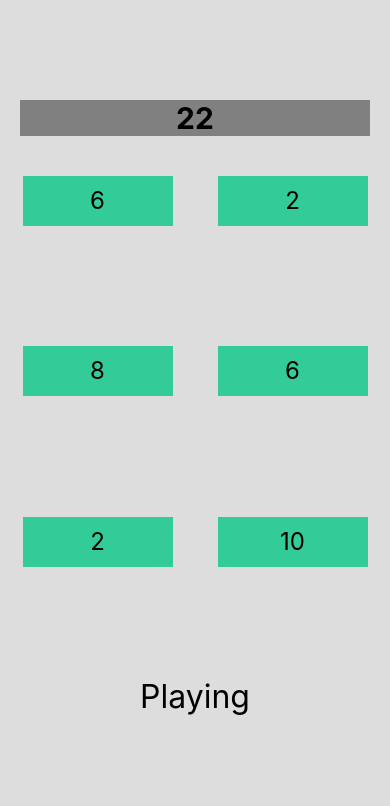
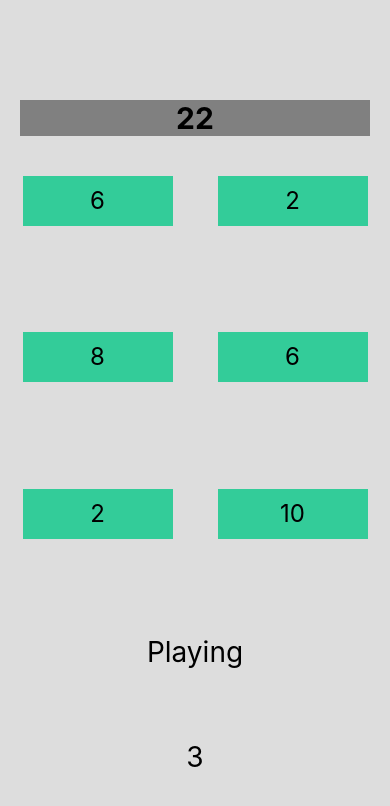
Before and after one commit to saJeremyQin/TargetSum, a React Native app: screen / in a window 390 px wide. Shown: the top 806 px of the page. Built offline with nearby package versions, Linux system fonts and the light colour scheme.

Commit message:
with no stop timer issue after lost or won

```diff
--- a/src/components/Game.tsx
+++ b/src/components/Game.tsx
@@ -1,5 +1,5 @@
 import { Pressable, StyleSheet, Text, View } from 'react-native'
-import React, { useEffect } from 'react'
+import React, { useEffect, useRef } from 'react'
 import { useState } from 'react'
 import RandomNumber from './RandomNumber'
 
@@ -12,16 +12,44 @@ interface GameProps {
 const Game:React.FC<GameProps> = ({randomNumbersCount}) => {
   const [randomNumbersArr, setRandomNumbersArr] = useState<number[]>([]);
   const [selectedIds, setSelectedIds] = useState<number[]>([]);
+  const [remainingSeconds, setRemainingSeconds] = useState<number>(10);
+  const timerId = useRef<NodeJS.Timeout | null>(null);
 
   // Function: Generate random numbers
   const generateRandomNumbers = (): number[] => {
     return Array.from({ length: randomNumbersCount }, () => 1 + Math.floor(10 * Math.random()));
   };
 
+  const startTimer = (): void => {
+    // clear existing if it has
+    if (timerId.current) {
+      clearInterval(timerId.current);
+      timerId.current = null;
+    }
+
+    // reset the remaining seconds
+    setRemainingSeconds(10);
+
+    // restart a new timer
+    timerId.current = setInterval(() => {
+      setRemainingSeconds((prev) => (prev > 0 ? prev - 1 : 0));
+    }, 1000);
+  };
+
   // Only invoke once when initialize, to set random numbers array
+  // start Timer as well
   useEffect(() => {
     const numbers = generateRandomNumbers();
     setRandomNumbersArr(numbers);
+    startTimer();
+
+    // when component unmount, clear the timer
+    return () => {
+      if(timerId.current) {
+        clearInterval(timerId.current);
+        timerId.current=null;
+      }
+    }
   }, []);
 
   // Sum random numbers to generate target
@@ -34,6 +62,7 @@ const Game:React.FC<GameProps> = ({randomNumbersCount}) => {
     const numbers = generateRandomNumbers();
     setRandomNumbersArr(numbers);
     setSelectedIds([]);
+    startTimer();
   }
 
   // When RandomNumber is clicked, selectNumber of Game, which is the parent component of RandomNumber, will be invoked.
@@ -43,11 +72,14 @@ const Game:React.FC<GameProps> = ({randomNumbersCount}) => {
     if(!selectedIds.includes(index)) {
       setSelectedIds((prevSelectedIds) => [...prevSelectedIds, index]);
     }
+    startTimer();
   }
 
   // gameStatus: Playing, Won, Lost
   const gameStatus = () : GameStatus => {
     const sumSelcted = selectedIds.reduce((acc, cur) => acc+randomNumbersArr[cur], 0);
+    if(remainingSeconds === 0)
+      return 'Lost';
     if(sumSelcted > target)
        return 'Lost';
     else if(sumSelcted === target)
@@ -85,6 +117,7 @@ const Game:React.FC<GameProps> = ({randomNumbersCount}) => {
       }
       </View>
       <Text style={styles.status}>{gameStatus()}</Text>
+      <Text style={styles.timer}>{remainingSeconds}</Text>
     </View>
   )
 }
@@ -122,8 +155,8 @@ const styles = StyleSheet.create({
     },
     status: {
       textAlign:"center",
-      fontSize:32,
-      flexGrow:0.25
+      fontSize:28,
+      flexGrow:0.15
     },
     STATUS_Playing: {
       backgroundColor: "gray",
@@ -134,9 +167,13 @@ const styles = StyleSheet.create({
     STATUS_Lost: {
       backgroundColor: "red",
     },
+    timer: {
+      textAlign:"center",
+      fontSize:28,
+      flexGrow:0.15
+    }
 })
 
 type GameStatus = "Playing" | "Won" | "Lost";
 
-
 export default Game;
```
